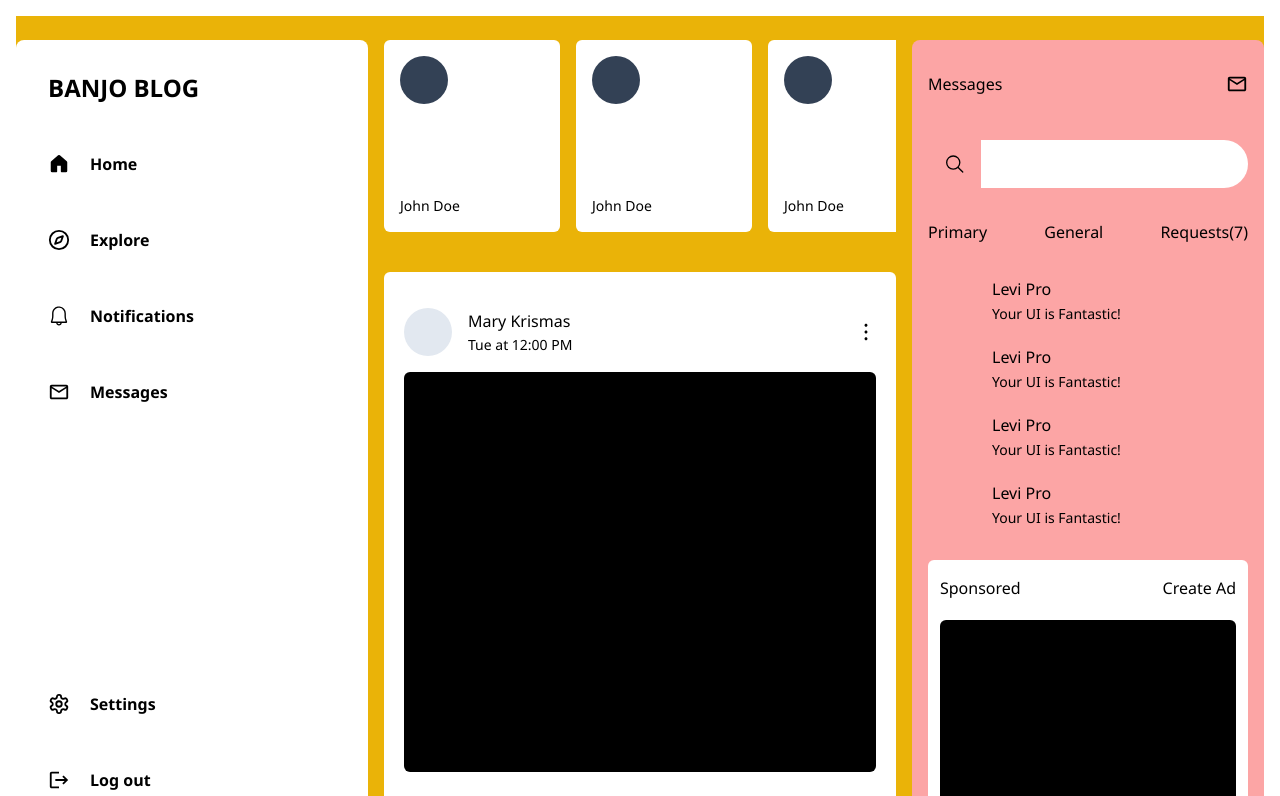
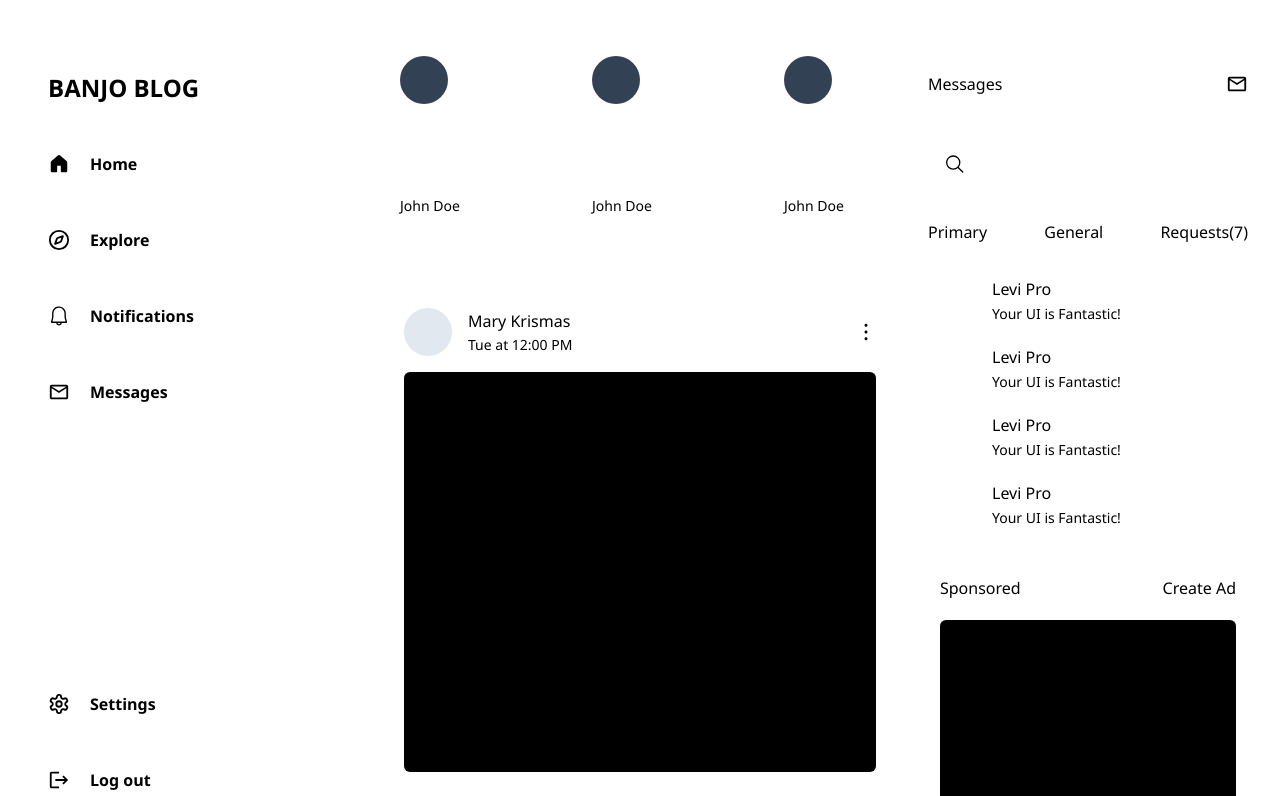
Before and after one commit to UNYUZIMFURA/banjoblog, a Next.js app: page / in a window 1280 px wide. Shown: the top 796 px of the page. Built offline with nearby package versions, Linux system fonts and the light colour scheme.

Commit message:
Remove: Removing testing colours

```diff
--- a/app/components/content/ContentHolder.jsx
+++ b/app/components/content/ContentHolder.jsx
@@ -3,7 +3,7 @@ import Story from "../stories/Story";
 
 const ContentHolder = () => {
   return (
-    <div className="bg-yellow-500 w-full md:flex-grow md:pr-[21rem] lg:pr-[23rem] xl:pl-[23rem] md:justify-start flex flex-col justify-between px-2 py-4 md:p-4 lg:w-1/2 min-h-screen h-full">
+    <div className="w-full md:flex-grow md:pr-[21rem] lg:pr-[23rem] xl:pl-[23rem] md:justify-start flex flex-col justify-between px-2 py-4 md:p-4 lg:w-1/2 min-h-screen h-full">
       <div className="mx-auto scrollbar-hide flex w-full overflow-scroll gap-4 pr-2 py-2 max-w-[615px]">
         <Story />
         <Story />
--- a/app/components/onside-compoents/RightSideComponent.jsx
+++ b/app/components/onside-compoents/RightSideComponent.jsx
@@ -4,7 +4,7 @@ import Message from "../messages/Message";
 
 const RightSideComponent = () => {
   return (
-    <div className="bg-red-300 fixed top-10 hidden md:flex flex-col w-[20rem] lg:w-[22rem] rounded-lg py-8 px-4 gap-8">
+    <div className="fixed top-10 hidden md:flex flex-col w-[20rem] lg:w-[22rem] rounded-lg py-8 px-4 gap-8">
       <div className="w-full flex items-center justify-between">
         <h2>Messages</h2>
         <MdOutlineMail size={22} />
```
